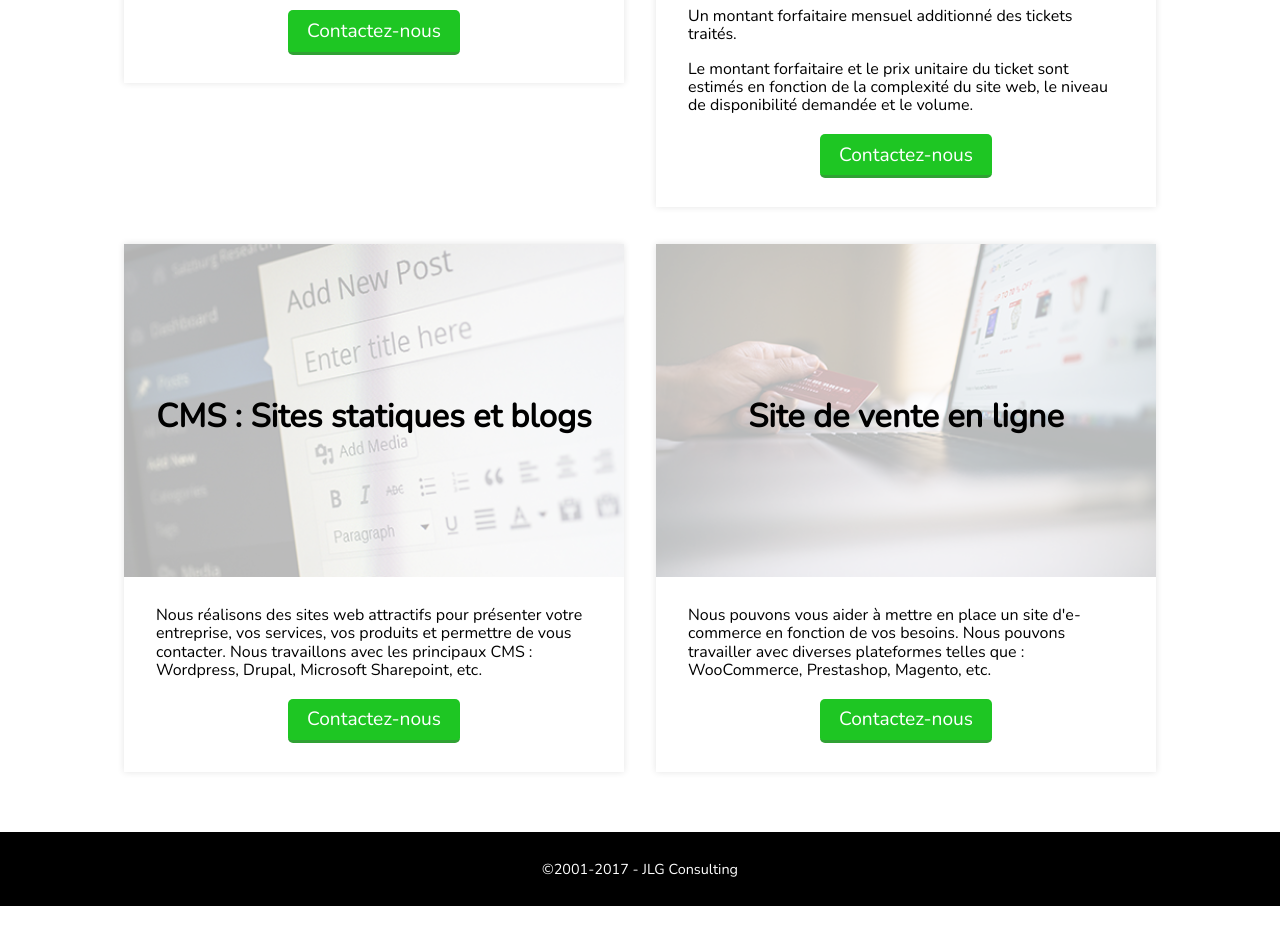
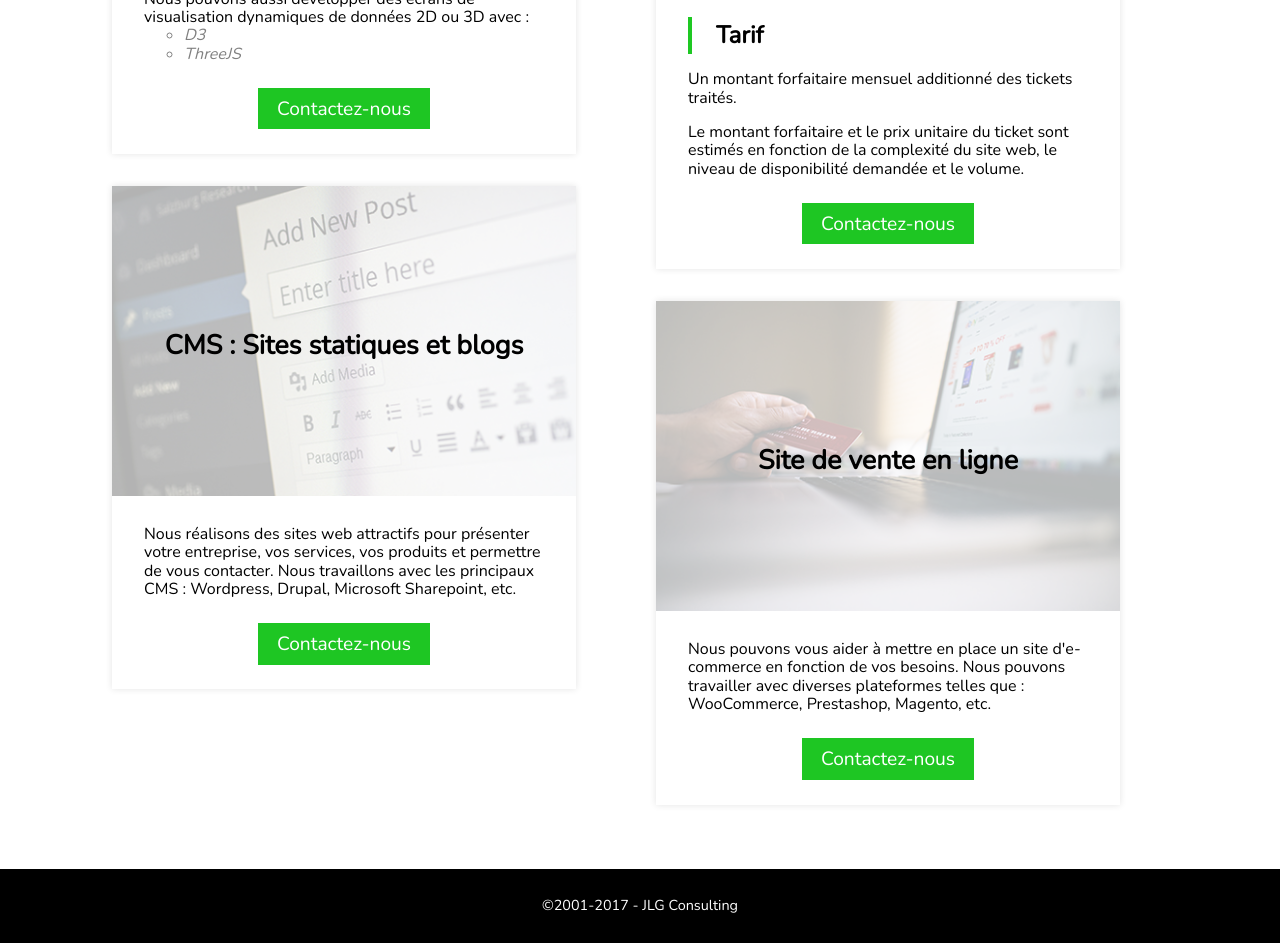
Before and after one commit to dphengsiaroun/jlg-consulting, an Angular app: page /web in a window 1280 px wide. Shown: the part 1720-2663 px from the top of the page. Before the commit the page ends 2626 px from the top, so only its background shows below. Built offline with nearby package versions, Linux system fonts and the light colour scheme.

Commit message:
refactor: ux et web

```diff
--- a/src/app/ux/ux.component.html
+++ b/src/app/ux/ux.component.html
@@ -3,9 +3,11 @@
     <h1>User Experience</h1>
   </div>
   <div class="content">
+    <h2>4 missions</h2>
     <p>Nous vous proposons 4 missions vous permettant d'améliorer le niveau d'ergonomie et la « user experience » de vos interfaces
       logicielles :</p>
 
+    <div class="conteneur">
       <div class="container-bloc-service">
         <div class="row">
           <div class="bloc-service">
@@ -35,7 +37,7 @@
       <div class="container">
         <div class="row">
           <div class="sub-service">
-          <div class="img-head">
+            <div class="head-card">
               <h2>Test d'utilisabilité</h2>
               <img class="center" src="assets/img/ux/usability-test.jpg" alt="Test utilisabilité">
             </div>
@@ -46,8 +48,8 @@
               <p>Remplir le pipeline à besoins ergonomiques.
                 <br/> Améliorer le niveau ergonomique de votre site.</p>
               <h3>Réalisation</h3>
-            <p>Tester directement devant les acteurs techniques et métier (développeurs, maîtres d'ouvrage, marketing) le site
-              web à l'aide d'un utilisateur neutre. </p>
+              <p>Tester directement devant les acteurs techniques et métier (développeurs, maîtres d'ouvrage, marketing) le
+                site web à l'aide d'un utilisateur neutre. </p>
               <ul>
                 <li>Recruter 2 utilisateurs</li>
                 <li>Décider quels tâches ils vont essayer d'accomplir avec le site</li>
@@ -66,10 +68,12 @@
                 <b>2000 euros HT</b> par réunion, en fonction de vos besoins.
               </p>
             </div>
+            <div class="foot-card">
               <a class="button" href="/contact">Contactez-nous</a>
             </div>
+          </div>
           <div class="sub-service">
-          <div class="img-head">
+            <div class="head-card">
               <h2>Audit ergonomique</h2>
               <img class="center" src="assets/img/ux/interface-audit.jpg" alt="Test utilisabilité">
             </div>
@@ -80,35 +84,35 @@
               <h3>Objectifs</h3>
               <p>Améliorer l'interface utilisateur d'une application ou d'une maquette existante.</p>
               <h3>Réalisation</h3>
-            <p>Cette mission est réalisée par l'application de checklist de Bastien & Scapin, des lois de la Gestalt et de la
-              cheklist de Suzan Weinschenk (100 Things that every designer should know).</p>
+              <p>Cette mission est réalisée par l'application de checklist de Bastien & Scapin, des lois de la Gestalt et de
+                la cheklist de Suzan Weinschenk (100 Things that every designer should know).</p>
               <p>Si cette mission est réalisée par un consultant expérimenté en ergonomie, meilleur est le résultat.</p>
               <h3>Tarif</h3>
               <p>A partir de
                 <b>1000 euros HT</b> par réunion, en fonction de vos besoins.
               </p>
             </div>
+            <div class="foot-card">
               <a class="button" href="/contact">Contactez-nous</a>
             </div>
           </div>
         </div>
-    <div class="container">
         <div class="row">
           <div class="sub-service">
-          <div class="img-head">
+            <div class="head-card">
               <h2>Prototypage</h2>
               <img class="center" src="assets/img/ux/prototyping.jpg" alt="Test utilisabilité">
             </div>
             <div class="detail-service">
               <h3>Description</h3>
-            <p>A partir de besoins utilisateurs clairement identifiés, (re)designer un portail utilisateur et un ensemble d'applications
-              correspondant à des objectifs utilisateur clairs et précis.</p>
+              <p>A partir de besoins utilisateurs clairement identifiés, (re)designer un portail utilisateur et un ensemble
+                d'applications correspondant à des objectifs utilisateur clairs et précis.</p>
               <h3>Objectifs</h3>
               <p>Délivrer à l'équipe de développement une maquette de bon niveau ergonomique, déjà validée par les utilisateurs.</p>
               <h3>Réalisation</h3>
-            <p>A cette étape les utilisateurs doivent être clairement identifiés, leur souhaits connus et l'équipe projet doit
-              avoir une bonne idée technique permettant aux utilisateurs d'aller plus vite dans leur objectif avec plus de
-              facilité. La mission
+              <p>A cette étape les utilisateurs doivent être clairement identifiés, leur souhaits connus et l'équipe projet
+                doit avoir une bonne idée technique permettant aux utilisateurs d'aller plus vite dans leur objectif avec
+                plus de facilité. La mission
                 <a href="#modelisation-utilisateur">Modéliser Utilisateur</a> permet de le faire proprement si besoin.</p>
               <p>Identifier si vous avez besoin d'un portail et d'une liste des applications à intégrer. Si besoin, clarifier
                 cet aspect.
@@ -117,8 +121,8 @@
               <p>Les étapes du prototypage sont les suivantes et
                 <b>toutes doivent être validées par un utilisateur</b>.</p>
               <ul class="step">
-              <li>Description du processus nominal et décomposition en maximum 5 étapes qui peuvent être décomposées à leur tour
-                en 5 sous-étapes et récursivement. </li>
+                <li>Description du processus nominal et décomposition en maximum 5 étapes qui peuvent être décomposées à leur
+                  tour en 5 sous-étapes et récursivement. </li>
                 <li>Mise en œuvre d'un storyboard en wireframe. </li>
                 <li>Mise au propre du storyboard. </li>
                 <li>Intégration des éléments graphiques à l'aide d'un graphiste (mockup). </li>
@@ -133,19 +137,21 @@
                 <li>Où est-ce que vous voulez cliquer ?</li>
               </ul>
               <p>
-              <b>Aucune aide n'est permise.</b> Si l'utilisateur ne comprend pas ou ne sait pas où cliquer pour mener son objectif
-              à bien, alors le test échoue : on a trouvé un bug qui devrait être corrigé. </p>
+                <b>Aucune aide n'est permise.</b> Si l'utilisateur ne comprend pas ou ne sait pas où cliquer pour mener son
+                objectif à bien, alors le test échoue : on a trouvé un bug qui devrait être corrigé. </p>
               <p> La valeur ajoutée de mener cette mission avec JLG Consulting est d'apprendre à mettre en place dans votre organisation
-              et spécialement vos processus de conception la démarche ergonomique de prototypage et de devenir autonome sur
-              ces aspects. </p>
+                et spécialement vos processus de conception la démarche ergonomique de prototypage et de devenir autonome
+                sur ces aspects. </p>
               <h3>Tarif</h3>
               <p>A partir de
                 <b>4000 euros HT</b> par processus nominal en fonction de vos besoins.</p>
             </div>
+            <div class="foot-card">
               <a class="button" href="/contact">Contactez-nous</a>
             </div>
+          </div>
           <div class="sub-service">
-          <div class="img-head">
+            <div class="head-card">
               <h2>Modélisation utilisateur</h2>
               <img class="center" src="assets/img/ux/user-modeling.jpg" alt="Test utilisabilité">
             </div>
@@ -174,9 +180,12 @@
               <p>A partir de
                 <b>3000 euros HT</b> en fonction de vos besoins. </p>
             </div>
+            <div class="foot-card">
               <a class="button" href="/contact">Contactez-nous</a>
             </div>
           </div>
         </div>
       </div>
+    </div>
+  </div>
 </section>
--- a/src/app/ux/ux.component.scss
+++ b/src/app/ux/ux.component.scss
@@ -1,5 +1,5 @@
 @import '../../sass/styles.scss';
-.web {
+.ux {
   display: block;
   width: 100%;
 }
@@ -49,13 +49,21 @@
   width: 100%;
   margin: 2.5em 0;
   h2 {
-    margin: 0.4em 0;
     font-size: 1.7em;
+    margin: 0;
+    padding: 0.3em 1em;
+    border-left: 5px solid $hue;
   }
   p {
-    padding: 2em 3em;
     font-size: 1.2em;
+    padding: 2em 0em;
   }
+}
+
+.content {
+  display: block;
+  width: 85%;
+  margin: 3em auto;
 }
 
 .container-bloc-service {
@@ -72,13 +80,12 @@
     display: inline-block;
     .bloc-service {
       float: left;
-      width: 230px;
+      width: 14em;
       margin: 0.5em;
       animation: fadeInUp 2s forwards;
       img {
         display: block;
         width: 180px;
-        border-radius: 10px;
         margin: 2em auto 1em;
       }
       span {
@@ -123,16 +130,22 @@
     clear: both;
   }
   .row {
-    display: inline-block;
+    float: left;
+    width: 50%;
+    &:after {
+      content: '';
+      display: block;
+      clear: both;
+    }
     .sub-service {
       float: left;
-      width: 500px;
+      width: 29em;
       margin: 1em 1em;
       text-align: center;
       box-shadow: 0px 0px 7px 0px rgba(0, 0, 0, 0.11);
       transition: 0.3s;
       animation: fadeInUp 2s forwards;
-      .img-head {
+      .head-card {
         display: block;
         position: relative;
         width: 100%;
@@ -144,7 +157,11 @@
         h2 {
           display: block;
           position: absolute;
+          margin: 0.4em 0;
+          font-size: 1.4em;
+          padding: 0;
           width: 100%;
+          border: none;
           top: 47%;
           left: 50%;
           -webkit-transform: translate(-50%, -47%);
@@ -156,16 +173,19 @@
           filter: opacity(0.3);
         }
       }
+      .show {
+        display: block;
+      }
       .detail-service {
+        display: block;
         padding: 0.5em 2em 0;
         text-align: left;
         h3 {
           display: block;
           margin: 1em 0 0;
-          padding-left: 0.5em;
+          padding: 0.2em 1em;
           font-size: 1.5em;
-          color: $hue;
-          border-left: 3px solid $hue;
+          border-left: 4px solid $hue;
         }
         p {
           font-size: 1em;
@@ -180,16 +200,22 @@
           }
         }
       }
-      .button {
-        font-size: 1.2em;
-        text-align: center;
-        margin: 1em auto 1.5em;
+      .foot-card {
+        .button {
+          font-size: 1.2em;
+          min-width: 7em;
+          text-align: center;
+          margin: 1.3em 0.4em;
+        }
       }
     }
   }
 }
 
 @media screen and (max-width: 1024px) {
+  .content {
+    width: 95%;
+  }
   .sub-service {
     width: 450px !important;
   }
@@ -207,7 +233,7 @@
   }
   .sub-service {
     width: 330px !important;
-    .img-head {
+    .head-card {
       h2 {
         font-size: 1em;
       }
@@ -215,7 +241,24 @@
   }
 }
 
+@media screen and (max-width: 740px) {
+  .content {
+    width: 85%;
+  }
+  .sub-service {
+    width: 17em !important;
+    .head-card {
+      h2 {
+        font-size: 1em !important;
+      }
+    }
+  }
+}
+
 @media screen and (max-width: 700px) {
+  .content {
+    width: 80%;
+  }
   .banner {
     h1 {
       font-size: 1.8em;
@@ -232,11 +275,10 @@
   }
   .container {
     .row {
-      padding: 0 1em;
       .sub-service {
         width: 100% !important;
         margin: 1em 0 !important;
-        .img-head {
+        .head-card {
           h2 {
             font-size: 1em;
           }
--- a/src/app/web/web.component.html
+++ b/src/app/web/web.component.html
@@ -3,7 +3,8 @@
     <h1>Développement web</h1>
   </div>
   <div class="content">
-    <p>Voici les missions que l'on propose en terme de d́éveloppement logiciel web (front-end) :</p>
+    <h2>4 missions</h2>
+    <p>Voici les 4 missions que l'on propose en terme de d́éveloppement logiciel web (front-end) :</p>
 
     <div class="container-bloc-service">
       <div class="row">
@@ -36,7 +37,7 @@
     <div class="container">
       <div class="row">
         <div class="sub-service">
-          <div class="img-head">
+          <div class="head-card">
             <h2>Développement web spécifique</h2>
             <img class="center" src="assets/img/web/development.png" alt="Test utilisabilité">
           </div>
@@ -59,10 +60,29 @@
               <li>ThreeJS</li>
             </ul>
           </div>
-          <a class="button" href="/contact">Contactez-nous</a>
+          <div class="foot-card">
+            <a class="button" href="/contact">Contactez-nous</a>
+          </div>
         </div>
         <div class="sub-service">
-          <div class="img-head">
+          <div class="head-card">
+            <h2>CMS : Sites statiques et blogs</h2>
+            <img class="center" src="assets/img/web/cms.jpg" alt="Test utilisabilité">
+          </div>
+          <div class="detail-service">
+            <p> Nous réalisons des sites web attractifs pour présenter votre entreprise, vos services, vos produits et permettre
+              de vous contacter. Nous travaillons avec les principaux CMS : Wordpress, Drupal, Microsoft Sharepoint, etc.
+            </p>
+          </div>
+          <div class="foot-card">
+            <a class="button" href="/contact">Contactez-nous</a>
+          </div>
+        </div>
+
+      </div>
+      <div class="row">
+        <div class="sub-service">
+          <div class="head-card">
             <h2>Maintenance de site web</h2>
             <img class="center" src="assets/img/web/maintenance.jpg" alt="Test utilisabilité">
           </div>
@@ -88,26 +108,12 @@
             <p> Le montant forfaitaire et le prix unitaire du ticket sont estimés en fonction de la complexité du site web, le
               niveau de disponibilité demandée et le volume. </p>
           </div>
-          <a class="button" href="/contact">Contactez-nous</a>
-        </div>
-      </div>
-    </div>
-    <div class="container">
-      <div class="row">
-        <div class="sub-service">
-          <div class="img-head">
-            <h2>CMS : Sites statiques et blogs</h2>
-            <img class="center" src="assets/img/web/cms.jpg" alt="Test utilisabilité">
+          <div class="foot-card">
+            <a class="button" href="/contact">Contactez-nous</a>
           </div>
-          <div class="detail-service">
-            <p> Nous réalisons des sites web attractifs pour présenter votre entreprise, vos services, vos produits et permettre
-              de vous contacter. Nous travaillons avec les principaux CMS : Wordpress, Drupal, Microsoft Sharepoint, etc.
-            </p>
-          </div>
-          <a class="button" href="/contact">Contactez-nous</a>
         </div>
         <div class="sub-service">
-          <div class="img-head">
+          <div class="head-card">
             <h2>Site de vente en ligne</h2>
             <img class="center" src="assets/img/web/ecommerce.jpg" alt="Test utilisabilité">
           </div>
@@ -115,7 +121,9 @@
             <p>Nous pouvons vous aider à mettre en place un site d'e-commerce en fonction de vos besoins. Nous pouvons travailler
               avec diverses plateformes telles que : WooCommerce, Prestashop, Magento, etc.</p>
           </div>
-          <a class="button" href="/contact">Contactez-nous</a>
+          <div class="foot-card">
+            <a class="button" href="/contact">Contactez-nous</a>
+          </div>
         </div>
       </div>
     </div>
--- a/src/app/web/web.component.scss
+++ b/src/app/web/web.component.scss
@@ -49,13 +49,21 @@
   width: 100%;
   margin: 2.5em 0;
   h2 {
-    margin: 0.4em 0;
     font-size: 1.7em;
+    margin: 0;
+    padding: 0.3em 1em;
+    border-left: 5px solid $hue;
   }
   p {
-    padding: 2em 3em;
     font-size: 1.2em;
+    padding: 2em 0em;
   }
+}
+
+.content {
+  display: block;
+  width: 85%;
+  margin: 3em auto;
 }
 
 .container-bloc-service {
@@ -72,13 +80,12 @@
     display: inline-block;
     .bloc-service {
       float: left;
-      width: 230px;
+      width: 14em;
       margin: 0.5em;
       animation: fadeInUp 2s forwards;
       img {
         display: block;
         width: 180px;
-        border-radius: 10px;
         margin: 2em auto 1em;
       }
       span {
@@ -123,16 +130,22 @@
     clear: both;
   }
   .row {
-    display: inline-block;
+    float: left;
+    width: 50%;
+    &:after {
+      content: '';
+      display: block;
+      clear: both;
+    }
     .sub-service {
       float: left;
-      width: 500px;
+      width: 29em;
       margin: 1em 1em;
       text-align: center;
       box-shadow: 0px 0px 7px 0px rgba(0, 0, 0, 0.11);
       transition: 0.3s;
       animation: fadeInUp 2s forwards;
-      .img-head {
+      .head-card {
         display: block;
         position: relative;
         width: 100%;
@@ -144,7 +157,11 @@
         h2 {
           display: block;
           position: absolute;
+          margin: 0.4em 0;
+          font-size: 1.4em;
+          padding: 0;
           width: 100%;
+          border: none;
           top: 47%;
           left: 50%;
           -webkit-transform: translate(-50%, -47%);
@@ -156,16 +173,19 @@
           filter: opacity(0.3);
         }
       }
+      .show {
+        display: block;
+      }
       .detail-service {
+        display: block;
         padding: 0.5em 2em 0;
         text-align: left;
         h3 {
           display: block;
           margin: 1em 0 0;
-          padding-left: 0.5em;
+          padding: 0.2em 1em;
           font-size: 1.5em;
-          color: $hue;
-          border-left: 3px solid $hue;
+          border-left: 4px solid $hue;
         }
         p {
           font-size: 1em;
@@ -180,16 +200,22 @@
           }
         }
       }
-      .button {
-        font-size: 1.2em;
-        text-align: center;
-        margin: 1em auto 1.5em;
+      .foot-card {
+        .button {
+          font-size: 1.2em;
+          min-width: 7em;
+          text-align: center;
+          margin: 1.3em 0.4em;
+        }
       }
     }
   }
 }
 
 @media screen and (max-width: 1024px) {
+  .content {
+    width: 95%;
+  }
   .sub-service {
     width: 450px !important;
   }
@@ -207,7 +233,7 @@
   }
   .sub-service {
     width: 330px !important;
-    .img-head {
+    .head-card {
       h2 {
         font-size: 1em;
       }
@@ -215,7 +241,24 @@
   }
 }
 
+@media screen and (max-width: 740px) {
+  .content {
+    width: 85%;
+  }
+  .sub-service {
+    width: 17em !important;
+    .head-card {
+      h2 {
+        font-size: 1em !important;
+      }
+    }
+  }
+}
+
 @media screen and (max-width: 700px) {
+  .content {
+    width: 80%;
+  }
   .banner {
     h1 {
       font-size: 1.8em;
@@ -232,11 +275,10 @@
   }
   .container {
     .row {
-      padding: 0 1em;
       .sub-service {
         width: 100% !important;
         margin: 1em 0 !important;
-        .img-head {
+        .head-card {
           h2 {
             font-size: 1em;
           }
--- a/src/styles.css
+++ b/src/styles.css
@@ -33,13 +33,12 @@ li {
   display: inline-block;
   margin: 0 1em .5em;
   padding: .5em 1em;
+  min-width: 10em;
   font-size: 1.6em;
-  border-bottom: 3px solid rgb(48, 161, 52);
   background-color: #1EC623;
   color: white;
   text-decoration: none;
   text-align: center;
-  border-radius: 5px;
 }
 
 .button:hover, button:hover {
```
Lines whose indentation alone changed are shown as unchanged.
